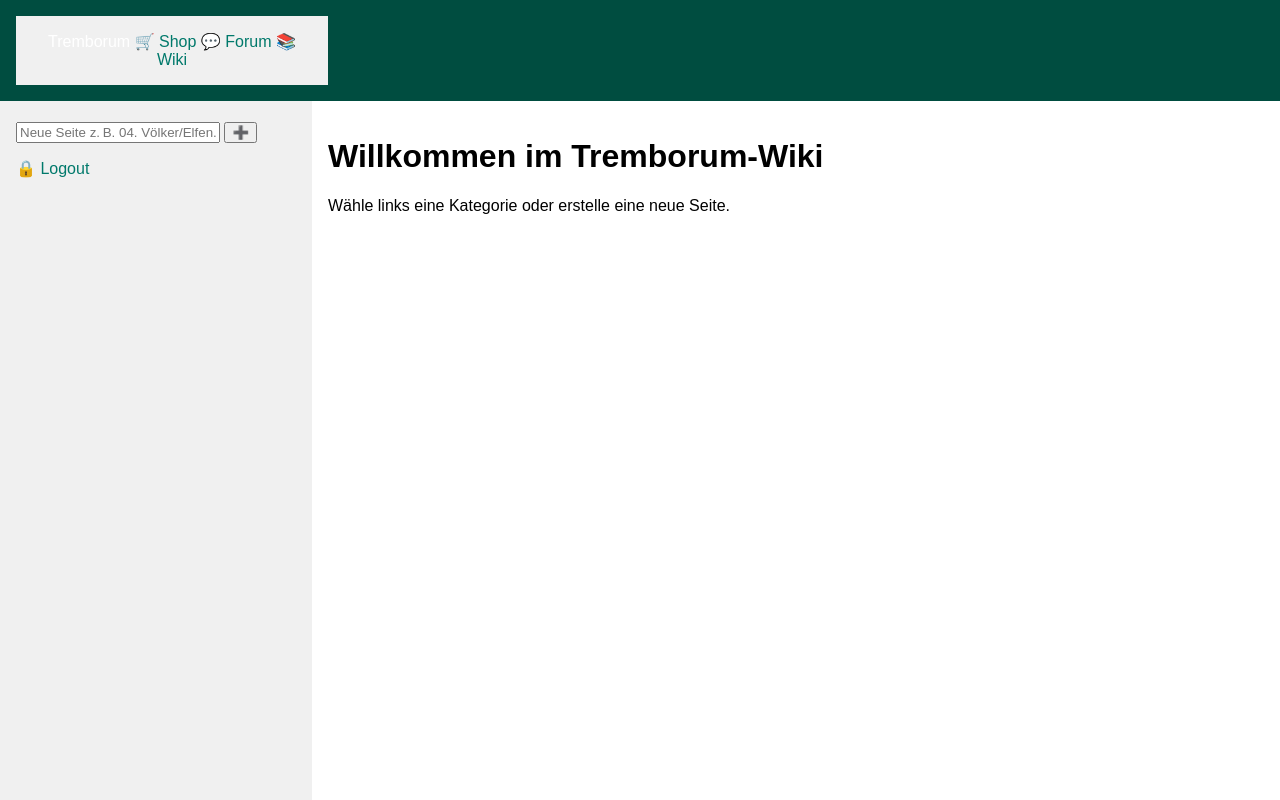
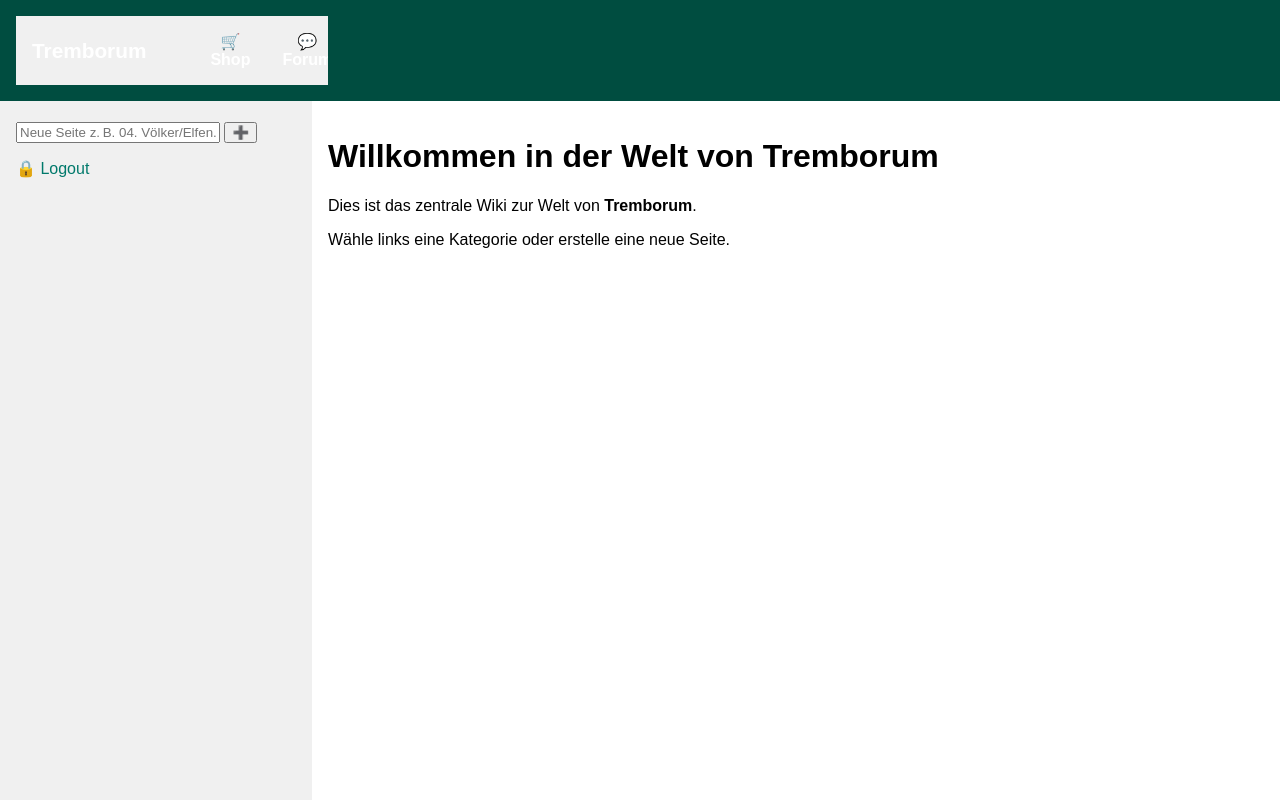
Before and after one commit to tkice1206/Tremborum, a Flask app: page /view/start in a window 1280 px wide. Run offline with Flask 3, Linux system fonts and the light colour scheme; the visitor is signed in with stand-in values (Sample User, id 1).

Commit message:
Neuer Header + überarbeitete Startseite

```diff
--- a/pages/start.md
+++ b/pages/start.md
@@ -1,3 +1,5 @@
-# Willkommen im Tremborum-Wiki
+# Willkommen in der Welt von Tremborum
+
+Dies ist das zentrale Wiki zur Welt von **Tremborum**.
 
 Wähle links eine Kategorie oder erstelle eine neue Seite.
--- a/templates/layout.html
+++ b/templates/layout.html
@@ -4,6 +4,34 @@
     <meta charset="UTF-8">
     <title>Tremborum</title>
     <link rel="stylesheet" href="/static/style.css">
+    <style>
+        header.nav-header {
+            background: #004d40;
+            color: white;
+            padding: 1rem;
+            display: flex;
+            align-items: center;
+            justify-content: space-between;
+        }
+        header.nav-header nav {
+            display: flex;
+            gap: 2rem;
+            align-items: center;
+        }
+        header.nav-header a {
+            color: white;
+            text-decoration: none;
+            font-weight: bold;
+        }
+        header.nav-header a:hover {
+            text-decoration: underline;
+        }
+        header.nav-header .brand {
+            font-size: 1.3rem;
+            font-weight: bold;
+            margin-right: 2rem;
+        }
+    </style>
 </head>
 <body>
     <header class="nav-header">
```
